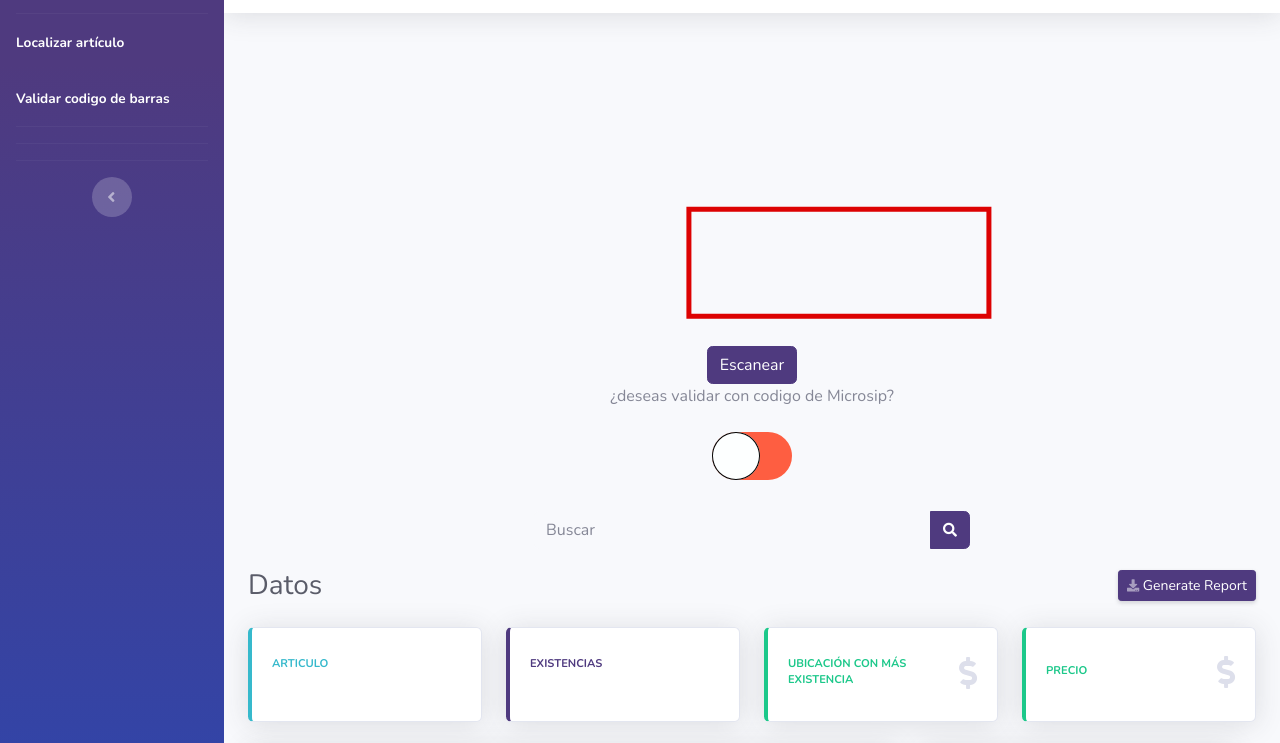
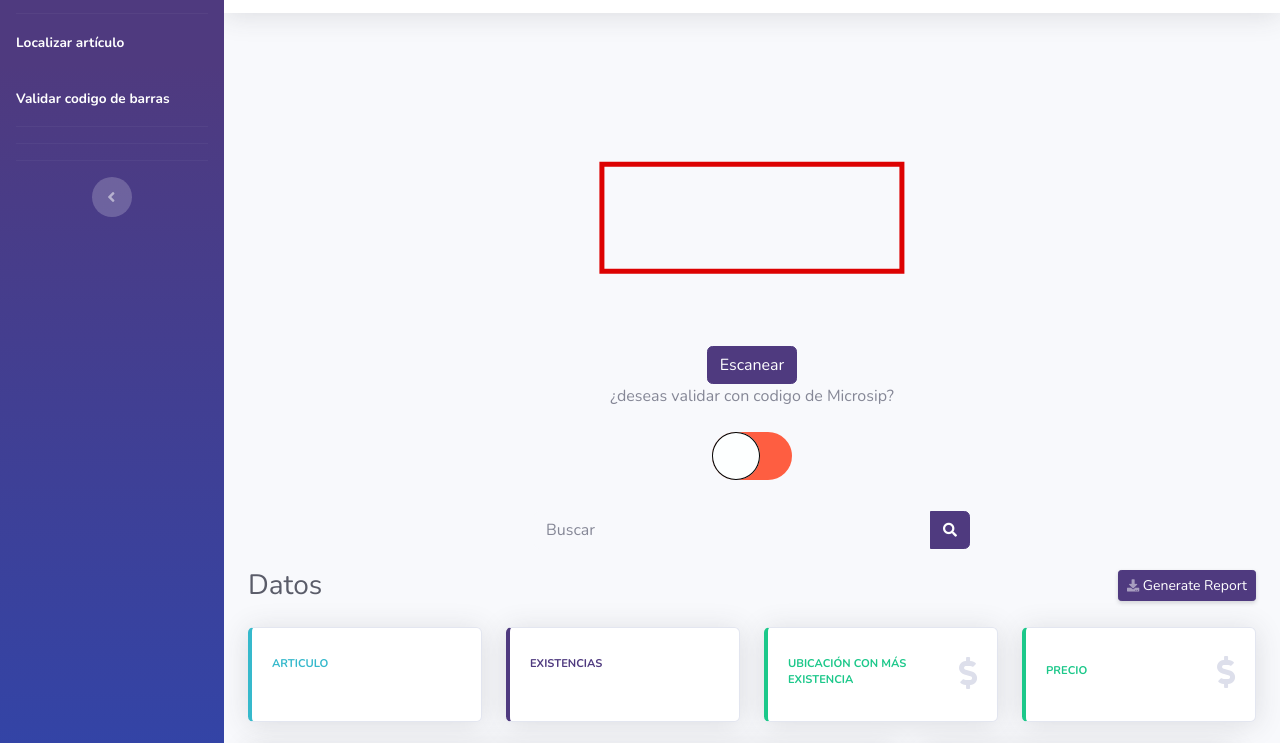
Before and after one commit to OmarFerrepacifico/proyecto_AlmAct, a website with bundled scripts: page index.html in a window 1280 px wide. Shown: the part 57-800 px from the top of the page. Built offline with nearby package versions, Linux system fonts and the light colour scheme; no server answers; a script that the page names is missing.

Commit message:
Update index.html

```diff
--- a/index.html
+++ b/index.html
@@ -43,8 +43,8 @@
     }
     #barcode-detector {
       position: absolute;
-      top: 70%;
-      left: 70%;
+      top: 50%;
+      left: 50%;
       transform: translate(-50%, -50%);
       width: 70%;
       height: 50%;
```
